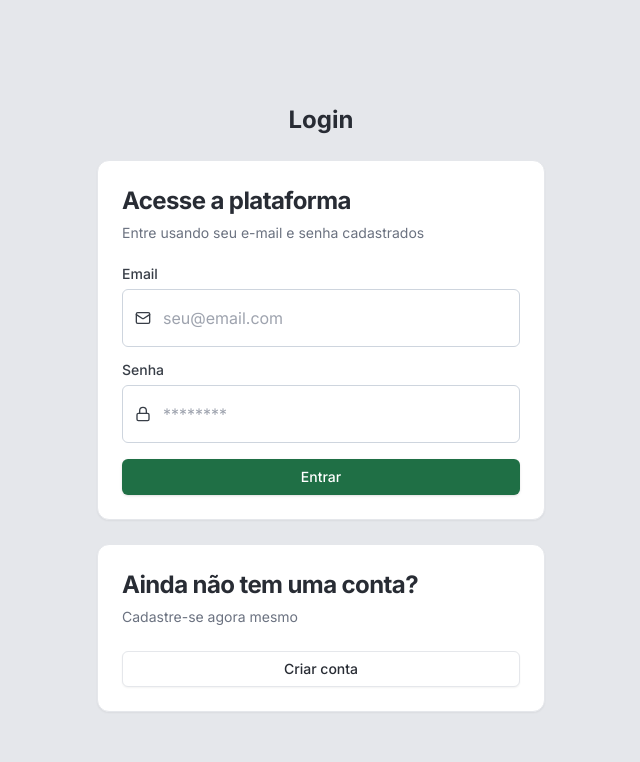
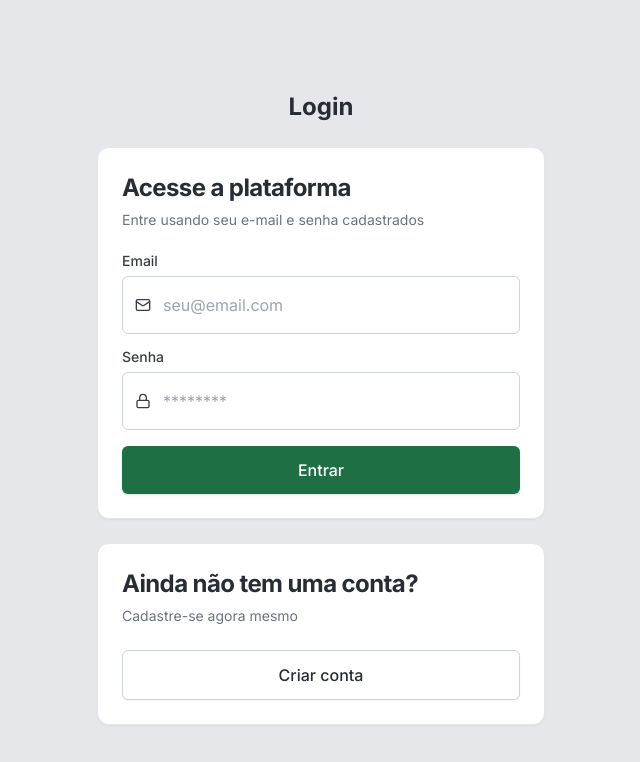
Before and after one commit to profdangarcia/ftr-second-challenge, a React (Vite) app in the folder frontend/: page /login in a window 1280 px wide. Shown: the top 762 px of the page, without its empty margins (319-959 px from the left). Built offline with nearby package versions, Linux system fonts and the light colour scheme; no server answers.

Commit message:
feat: button

```diff
--- a/frontend/src/components/ui/button.tsx
+++ b/frontend/src/components/ui/button.tsx
@@ -11,20 +11,14 @@ const buttonVariants = cva(
       variant: {
         default:
           "bg-brand-base text-primary-foreground shadow hover:bg-brand-dark",
-        destructive:
-          "bg-destructive text-destructive-foreground shadow-sm hover:bg-destructive/90",
         outline:
-          "border border-input bg-background shadow-sm hover:bg-accent hover:text-accent-foreground",
-        secondary:
-          "bg-secondary text-secondary-foreground shadow-sm hover:bg-secondary/80",
-        ghost: "hover:bg-accent hover:text-accent-foreground",
-        link: "text-primary underline-offset-4 hover:underline",
+          "border border-input bg-background shadow-sm hover:bg-gray-200 hover:text-accent-foreground",
+        link: "text-primary underline-offset-4 hover:underline text-md",
       },
       size: {
-        default: "h-9 px-4 py-2",
-        sm: "h-8 rounded-md px-3 text-xs",
-        lg: "h-10 rounded-md px-8",
-        icon: "h-9 w-9",
+        default: "px-1.5 py-3 text-base",
+        sm: "rounded-md px-3 text-sm",
+        icon: "h-8 w-8",
       },
     },
     defaultVariants: {
--- a/frontend/src/index.css
+++ b/frontend/src/index.css
@@ -63,7 +63,7 @@
     --destructive: var(--danger);
     --destructive-foreground: var(--white);
     --border: var(--gray-200);
-    --input: var(--gray-200);
+    --input: var(--gray-300);
     --ring: var(--gray-800);
     --radius: 0.5rem;
     --chart-1: var(--blue-base);
```
